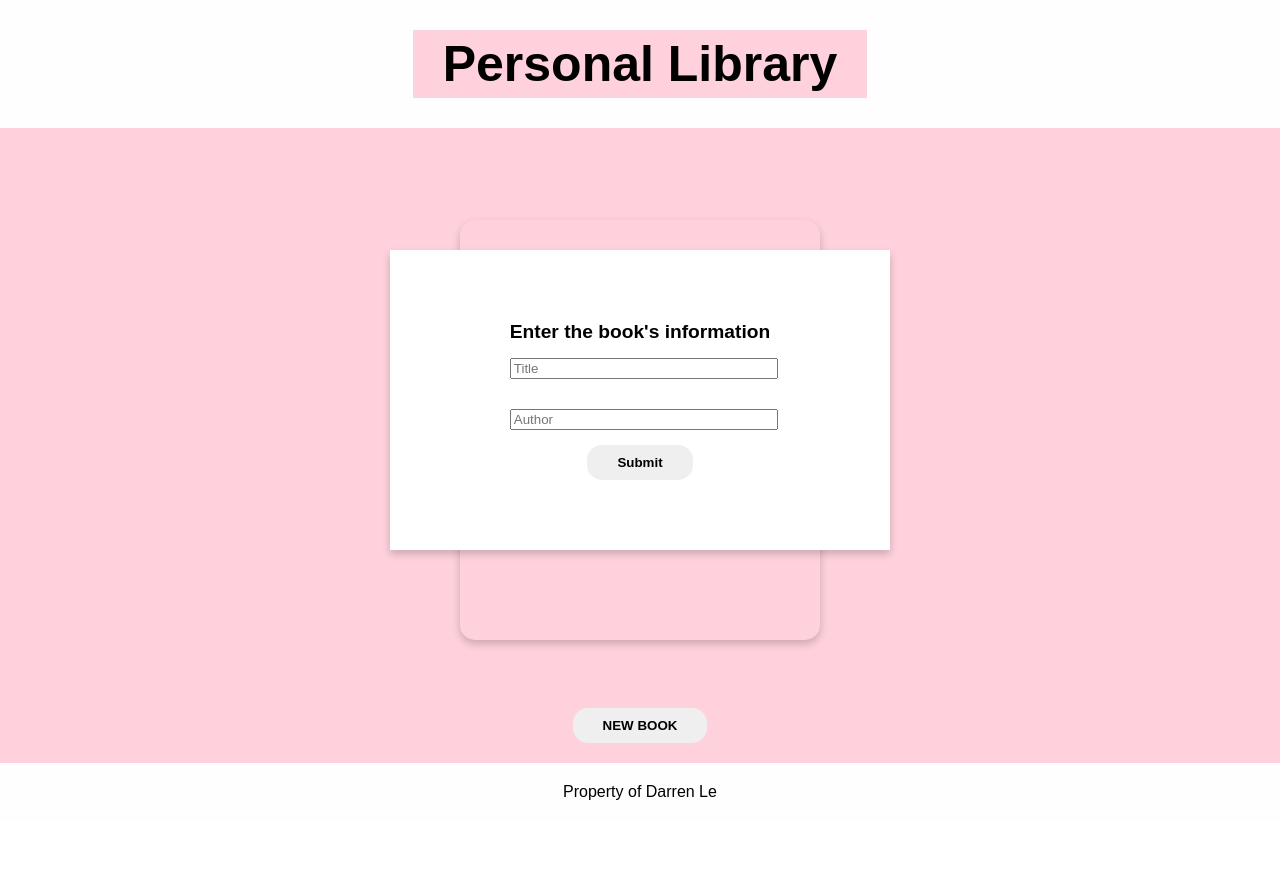
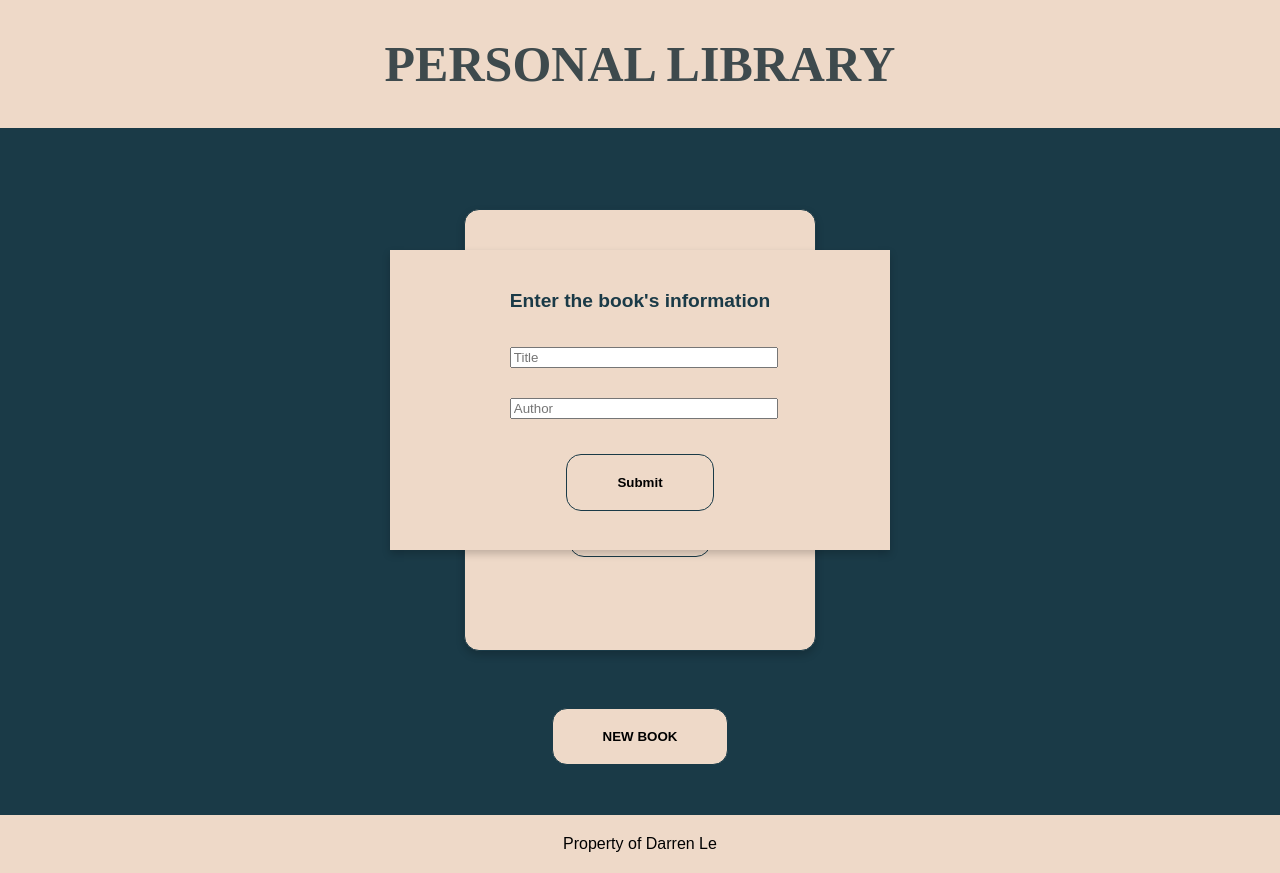
Before and after one commit to DarrenLe20/Book-Recorder, a plain HTML site: page index.html in a window 1280 px wide. Both pictures are taken after a click on the button "NEW BOOK". Before the commit the page ends 821 px from the top, so only its background shows below. Drawn offline with Linux system fonts and the light colour scheme.

Commit message:
git test

```diff
--- a/index.html
+++ b/index.html
@@ -11,7 +11,7 @@
 </head>
 <body>
     <div class = "header">
-        <div class = 'title'>Personal Library</div>
+        <div class = 'title'>PERSONAL LIBRARY</div>
     </div>
     <div class = "mid">
         <div class = "shelf">
@@ -28,14 +28,16 @@
             <button id = 'open'>NEW BOOK</button>
         </div>
     </div>
-    <!-- Popup Modal -->
+    <!-- Popup Modal Form -->
     <div class = 'bg-modal'>
         <div class = 'modal-content'>
             <form action = "">
                 <div class = 'instruction'>Enter the book's information</div>
                 <input id = 'NAME' type = 'text' placeholder="Title">
                 <input id = 'NAME2' type = 'text' placeholder="Author">
-                <button type = 'button' class = 'Submit'>Submit</button>
+                <div class = "modal-button">
+                    <button type = 'button' class = 'Submit'>Submit</button>
+                </div>
             </form>
         </div>
     </div>
--- a/script.js
+++ b/script.js
@@ -24,9 +24,11 @@ function addBookToShelf(a) {
     // Create title
     let title = document.createElement('p');
     title.textContent = a.title;
+    title.classList.add('book_title')
     // Create author
     let author = document.createElement('p');
     author.textContent = a.author;
+    author.classList.add('book_author')
     // Create function session
     let bookFunctions = document.createElement('div');
     bookFunctions.classList.add('bookFunctions');
--- a/stylesheet.css
+++ b/stylesheet.css
@@ -2,22 +2,23 @@
     display: flex;
     align-items: center;
     justify-content: center;
-    background-color: #fefefe;
+    background-color: #EED9C8;
     padding: 30px;
     font-size: 50px;
     font-weight: bolder;
 }
 
 .title {
-    background-color: #ffd1dc;
+    color: #3E4A4D;
     padding: 5px 30px;
+    font-family:'Times New Roman', Times, serif;
 }
 
 .footer {
     display: flex;
     align-items: center;
     justify-content: center;
-    background-color: #fefefe;
+    background-color: #EED9C8;
     padding: 20px;
 }
 
@@ -34,7 +35,7 @@ body {
     display: flex;
     flex-direction: column;
     justify-content: center;
-    background-color: #ffd1dc;
+    background-color: #1A3A47;
     padding: 20px;
 }
 
@@ -54,16 +55,23 @@ body {
     border-radius: 15px;
     padding: 16px;
     margin: 16px;
-    width: 300px;
+    width: 250px;
     display: flex;
     flex-direction: column;
     justify-content: center;
     align-items: center;
     height: 400px;
+    background-color: #EED9C8;
+    font-family: 'Times New Roman', Times, serif;
 }
 
 .card:hover {
     box-shadow: 0 8px 16px 0 rgba(0,0,0,0.2);
+}
+
+.card,
+p {
+    color: #3E4A4D;
 }
 
 .bookFunctions {
@@ -79,6 +87,7 @@ body {
     display: flex;
     justify-content: center;
     align-items: center;
+    padding-bottom: 30px;
 }
 
 .card,
@@ -89,9 +98,11 @@ button {
     font-weight: bold;
     justify-content: center;
     align-items: center;
-    padding: 10px 30px;
+    padding: 20px 50px;
     border-radius: 15px;
     border: 0px;
+    background-color: #EED9C8;
+    border: 1px solid #1A3A47;
 
 }
 
@@ -118,9 +129,10 @@ button:active {
     align-items: center;
     width: 500px;
     height: 300px;
-    background-color: white;
+    background-color: #EED9C8;
     text-align: center;
     box-shadow: 0 4px 8px 0 rgba(0, 0, 0, 0.2);
+    color: #1A3A47;
 }
 
 form {
@@ -136,7 +148,15 @@ input {
     margin: 15px auto;
 }
 
+.modal-button {
+    display: flex;
+    justify-content: center;
+    align-items: center;
+    padding-top: 20px;
+}
+
 .instruction {
     font-weight: bolder;
     font-size: larger;
+    padding-bottom: 20px;
 }
```
